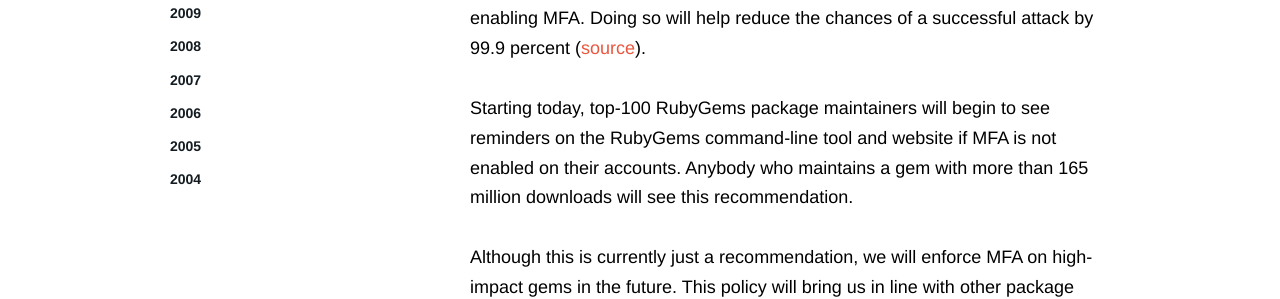
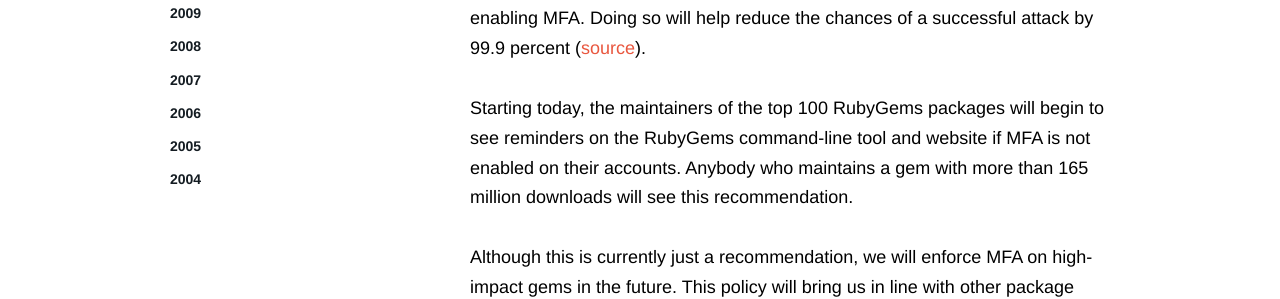
Before and after one commit to rubygems/rubygems.github.io, a Jekyll site: the page built from _posts/2022-06-13-mfa-phase-1-rollout.md, in a window 1280 px wide. Shown: the part 667-966 px from the top of the page. Built offline with Jekyll 4.4.1, drawn with Linux system fonts in a browser that asks for light colours; comment, search, counter and statistics services are not loaded.

Commit message:
Clarify description of affected users in MFA recommendation rollout post
This is just style; I think it’s easier to read when we put “the
maintainers” up front, instead of at the back of a long compound
adjective.

```diff
--- a/_posts/2022-06-13-mfa-phase-1-rollout.md
+++ b/_posts/2022-06-13-mfa-phase-1-rollout.md
@@ -9,7 +9,7 @@
 
 Account takeovers are the second most common attack on software supply chains ([source](https://arxiv.org/abs/2002.01139)). The countermeasure against this type of attack is simple: enabling MFA. Doing so will help reduce the chances of a successful attack by 99.9 percent ([source](https://www.microsoft.com/security/blog/2019/08/20/one-simple-action-you-can-take-to-prevent-99-9-percent-of-account-attacks/)).
 
-Starting today, top-100 RubyGems package maintainers will begin to see reminders on the RubyGems command-line tool and website if MFA is not enabled on their accounts. Anybody who maintains a gem with more than 165 million downloads will see this recommendation.
+Starting today, the maintainers of the top 100 RubyGems packages will begin to see reminders on the RubyGems command-line tool and website if MFA is not enabled on their accounts. Anybody who maintains a gem with more than 165 million downloads will see this recommendation.
 
 Although this is currently just a recommendation, we will enforce MFA on high-impact gems in the future. This policy will bring us in line with other package ecosystems (e.g. [npm](https://github.blog/2022-02-01-top-100-npm-package-maintainers-require-2fa-additional-security/)).
 
```
